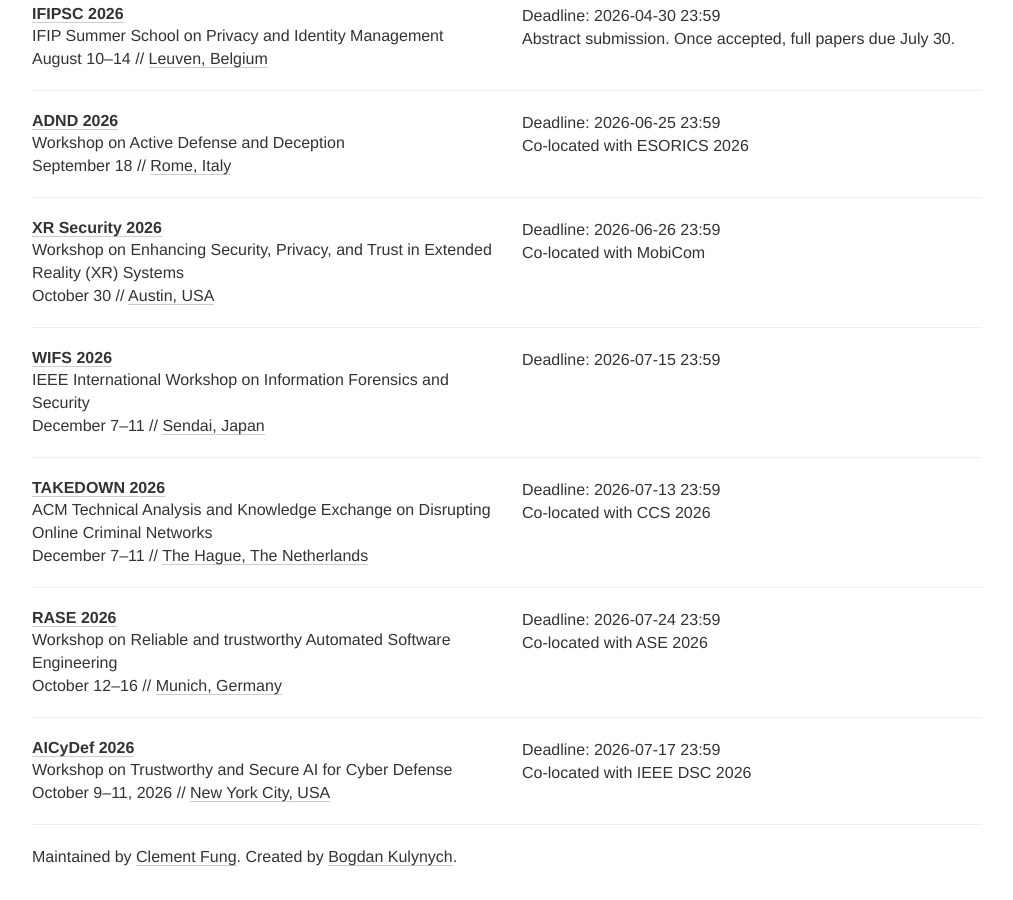
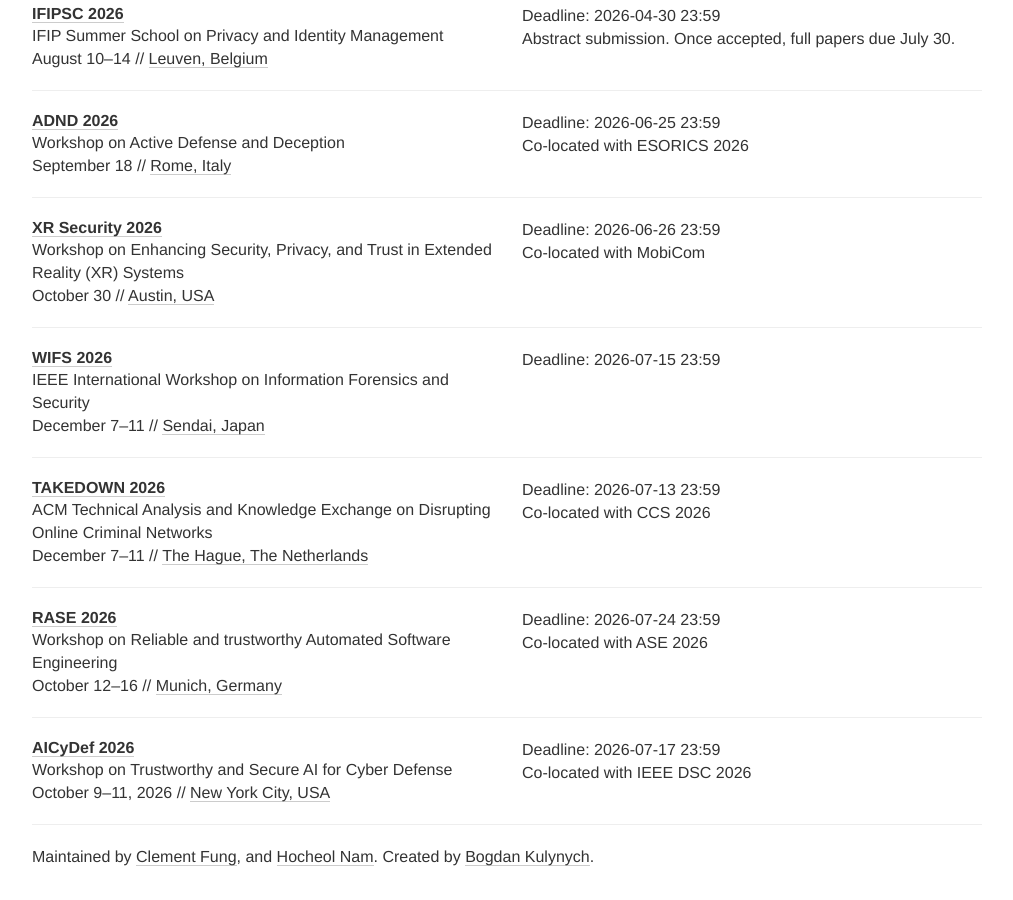
Before and after one commit to sec-deadlines/sec-deadlines.github.io, a Jekyll site: the page built from index.html, in a window 1280 px wide and 900 px high, scrolled down 29845 px. Shown: the whole window, without its empty margins (133-1146 px from the left). Built offline with Jekyll 4.4.1, drawn with Linux system fonts in a browser that asks for light colours; nearby versions of some CDN libraries; comment, search, counter and statistics services are not loaded.

Commit message:
Update index.html

```diff
--- a/index.html
+++ b/index.html
@@ -131,7 +131,7 @@
         {% endfor %}
       </div>
       <footer>
-        Maintained by <a href="https://clementfung.github.io/">Clement Fung</a>. Created by <a href="//twitter.com/{{ site.twitter_username }}">Bogdan Kulynych</a>.
+        Maintained by <a href="https://clementfung.github.io/">Clement Fung</a>, and <a href="https://hcnam.github.io/">Hocheol Nam</a>. Created by <a href="//twitter.com/{{ site.twitter_username }}">Bogdan Kulynych</a>.
       </footer>
     </div>
 
```
